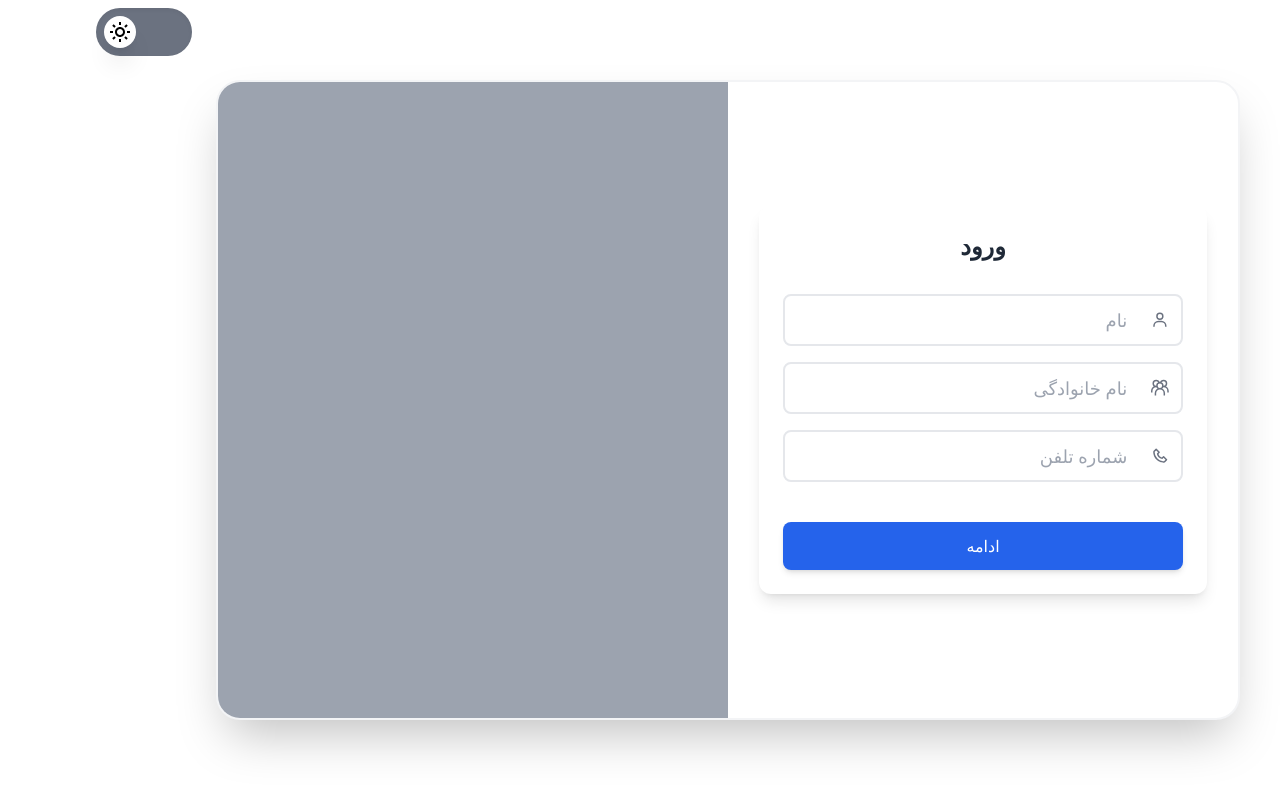
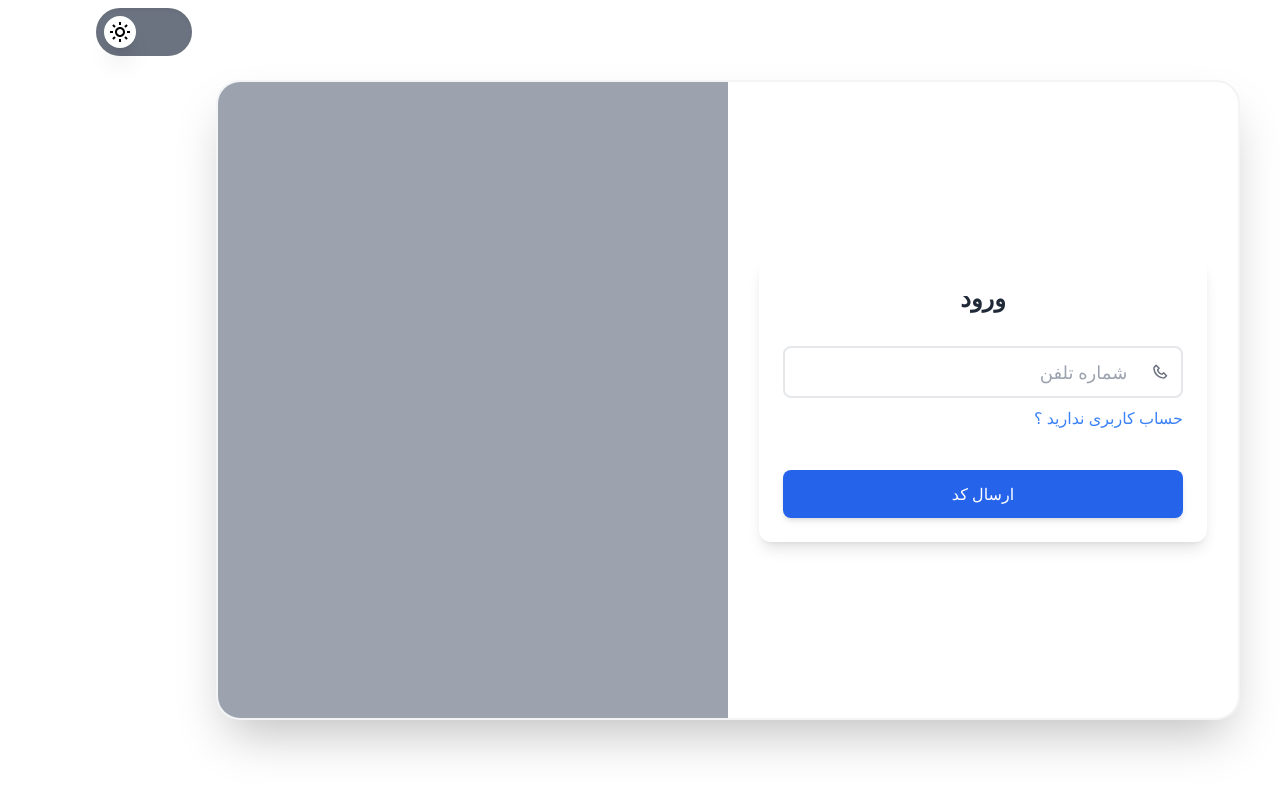
Before and after one commit to ErfanGh83/Avanian1, a Next.js app: page /login in a window 1280 px wide. Shown: the top 792 px of the page. Built offline with nearby package versions, Linux system fonts and the light colour scheme.

Commit message:
fix: fixed sign up page's ui

```diff
--- a/src/components/forms/LoginForm.tsx
+++ b/src/components/forms/LoginForm.tsx
@@ -1,31 +1,13 @@
+import Link from 'next/link'
 import React from 'react'
-import { BiPhone, BiUser } from 'react-icons/bi'
-import { GrGroup } from 'react-icons/gr'
+import { BiPhone } from 'react-icons/bi'
 
 const LoginForm = () => {
   return (
     <form className='w-full max-w-md flex flex-col gap-6 p-6 bg-white dark:bg-gray-800 rounded-xl shadow-lg dark:shadow-gray-900/50 rtl'>
       <h2 className='text-2xl font-bold text-center text-gray-800 dark:text-gray-100 mb-2'>ورود</h2>
 
-      <div className='space-y-4'>
-        <div className='flex flex-row items-center border-2 border-gray-200 dark:border-gray-600 rounded-lg overflow-hidden transition-all focus-within:border-blue-500 dark:focus-within:border-blue-400 focus-within:ring-2 focus-within:ring-blue-200 dark:focus-within:ring-blue-900'>
-          <BiUser size={20} className='mx-3 text-gray-500 dark:text-gray-300' />
-          <input
-            className='w-full h-12 px-3 text-lg bg-transparent border-none focus:outline-none placeholder-gray-400 dark:placeholder-gray-500 text-right text-gray-800 dark:text-gray-100'
-            placeholder='نام'
-            type='text'
-          />
-        </div>
-
-        <div className='flex flex-row items-center border-2 border-gray-200 dark:border-gray-600 rounded-lg overflow-hidden transition-all focus-within:border-blue-500 dark:focus-within:border-blue-400 focus-within:ring-2 focus-within:ring-blue-200 dark:focus-within:ring-blue-900'>
-          <GrGroup size={20} className='mx-3 text-gray-500 dark:text-gray-300' />
-          <input
-            className='w-full h-12 px-3 text-lg bg-transparent border-none focus:outline-none placeholder-gray-400 dark:placeholder-gray-500 text-right text-gray-800 dark:text-gray-100'
-            placeholder='نام خانوادگی'
-            type='text'
-          />
-        </div>
-
+      <div className='flex flex-col gap-2'>
         <div className='flex flex-row items-center border-2 border-gray-200 dark:border-gray-600 rounded-lg overflow-hidden transition-all focus-within:border-blue-500 dark:focus-within:border-blue-400 focus-within:ring-2 focus-within:ring-blue-200 dark:focus-within:ring-blue-900'>
           <BiPhone size={20} className='mx-3 text-gray-500 dark:text-gray-300' />
           <input
@@ -34,13 +16,17 @@ const LoginForm = () => {
             type='tel'
           />
         </div>
+
+        <Link href={`/sign-up`}>
+            <p className='text-blue-500'>حساب کاربری ندارید ؟</p>
+        </Link>
       </div>
 
       <button
         type='submit'
         className='w-full h-12 bg-blue-600 dark:bg-red-700 hover:bg-blue-700 dark:hover:bg-red-600 text-white font-medium rounded-lg transition-colors duration-200 mt-4 shadow-md hover:shadow-lg dark:shadow-red-900/50'
       >
-        ادامه
+        ارسال کد
       </button>
     </form>
   )
--- /dev/null
+++ b/src/components/forms/SignUpForm.tsx
@@ -0,0 +1,59 @@
+import React from 'react'
+import { BiPhone, BiUser } from 'react-icons/bi'
+import { GiAges } from 'react-icons/gi'
+import { GrGroup } from 'react-icons/gr'
+
+const SignUpForm = () => {
+  return (
+    <form className='w-full max-w-md flex flex-col gap-6 p-6 bg-white dark:bg-gray-800 rounded-xl shadow-lg dark:shadow-gray-900/50 rtl'>
+      <h2 className='text-2xl font-bold text-center text-gray-800 dark:text-gray-100 mb-2'>ثبت نام</h2>
+
+      <div className='space-y-4'>
+        <div className='flex flex-row items-center border-2 border-gray-200 dark:border-gray-600 rounded-lg overflow-hidden transition-all focus-within:border-blue-500 dark:focus-within:border-blue-400 focus-within:ring-2 focus-within:ring-blue-200 dark:focus-within:ring-blue-900'>
+          <BiUser size={20} className='mx-3 text-gray-500 dark:text-gray-300' />
+          <input
+            className='w-full h-12 px-3 text-lg bg-transparent border-none focus:outline-none placeholder-gray-400 dark:placeholder-gray-500 text-right text-gray-800 dark:text-gray-100'
+            placeholder='نام'
+            type='text'
+          />
+        </div>
+
+        <div className='flex flex-row items-center border-2 border-gray-200 dark:border-gray-600 rounded-lg overflow-hidden transition-all focus-within:border-blue-500 dark:focus-within:border-blue-400 focus-within:ring-2 focus-within:ring-blue-200 dark:focus-within:ring-blue-900'>
+          <GrGroup size={20} className='mx-3 text-gray-500 dark:text-gray-300' />
+          <input
+            className='w-full h-12 px-3 text-lg bg-transparent border-none focus:outline-none placeholder-gray-400 dark:placeholder-gray-500 text-right text-gray-800 dark:text-gray-100'
+            placeholder='نام خانوادگی'
+            type='text'
+          />
+        </div>
+
+        <div className='flex flex-row items-center border-2 border-gray-200 dark:border-gray-600 rounded-lg overflow-hidden transition-all focus-within:border-blue-500 dark:focus-within:border-blue-400 focus-within:ring-2 focus-within:ring-blue-200 dark:focus-within:ring-blue-900'>
+          <BiPhone size={20} className='mx-3 text-gray-500 dark:text-gray-300' />
+          <input
+            className='w-full h-12 px-3 text-lg bg-transparent border-none focus:outline-none placeholder-gray-400 dark:placeholder-gray-500 text-right text-gray-800 dark:text-gray-100'
+            placeholder='شماره تلفن'
+            type='tel'
+          />
+        </div>
+
+        <div className='flex flex-row items-center border-2 border-gray-200 dark:border-gray-600 rounded-lg overflow-hidden transition-all focus-within:border-blue-500 dark:focus-within:border-blue-400 focus-within:ring-2 focus-within:ring-blue-200 dark:focus-within:ring-blue-900'>
+          <GiAges size={20} className='mx-3 text-gray-500 dark:text-gray-300' />
+          <input
+            className='w-full h-12 px-3 text-lg bg-transparent border-none focus:outline-none placeholder-gray-400 dark:placeholder-gray-500 text-right text-gray-800 dark:text-gray-100'
+            placeholder='سن'
+            type='age'
+          />
+        </div>
+      </div>
+
+      <button
+        type='submit'
+        className='w-full h-12 bg-blue-600 dark:bg-red-700 hover:bg-blue-700 dark:hover:bg-red-600 text-white font-medium rounded-lg transition-colors duration-200 mt-4 shadow-md hover:shadow-lg dark:shadow-red-900/50'
+      >
+        ادامه
+      </button>
+    </form>
+  )
+}
+
+export default SignUpForm
```
